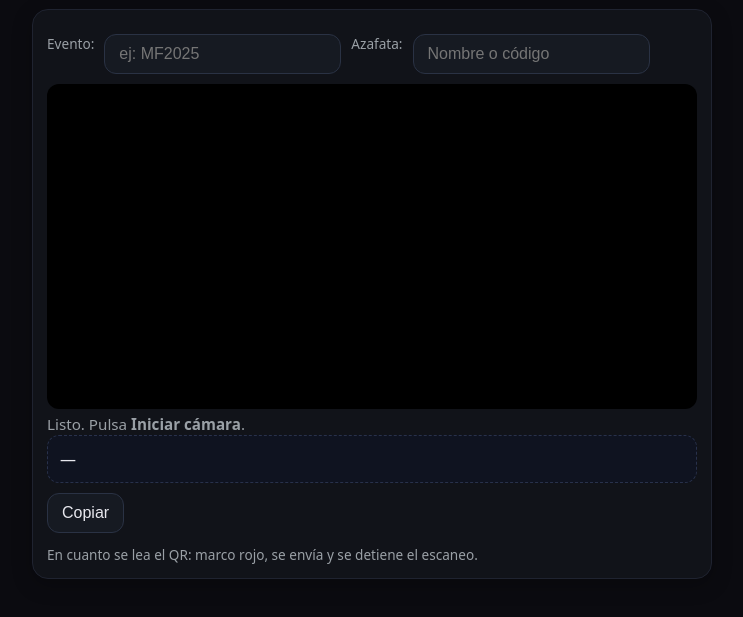
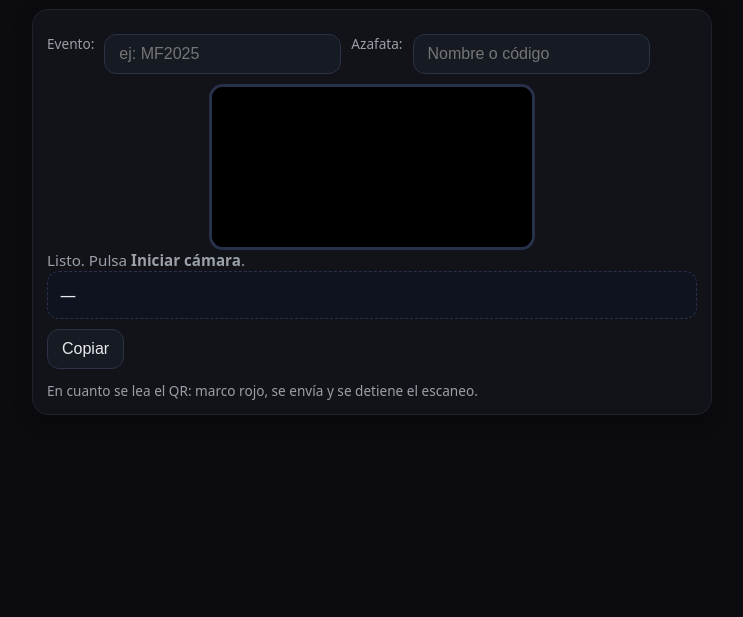
Before and after one commit to KLockner2025/qr-checkin, a website: page docs/index.html in a window 1280 px wide. Shown: the part 63-680 px from the top of the page, without its empty margins (268-1011 px from the left). Drawn offline with Linux system fonts and the light colour scheme.

Commit message:
chore: actualizar estilos (docs)

```diff
--- a/docs/styles.css
+++ b/docs/styles.css
@@ -1,13 +1,36 @@
 :root { --bg:#0b0b10; --fg:#e8e8ee; --sub:#9aa0a6; --accent:#6ee7b7; --danger:#ef4444; }
+
 html,body { margin:0; background:var(--bg); color:var(--fg);
   font-family: ui-sans-serif, system-ui, -apple-system, Segoe UI, Roboto, Helvetica, Arial; }
+
 .wrap { max-width: 680px; margin: 0 auto; padding: 20px; }
 header { display:flex; align-items:center; justify-content:space-between; gap:12px; }
 h1 { font-size: 1.2rem; margin: 0; }
+
 .card { margin-top:12px; background:#111319; border:1px solid #1f2330;
   border-radius:16px; padding:14px; box-shadow: 0 6px 20px rgba(0,0,0,.25); }
-video { width:100%; border-radius: 12px; background:#000; }
+
+/* Recuadro de cámara más pequeño y centrado */
+.cam {
+  width: 280px;               /* tamaño reducido en móvil */
+  max-width: 90vw;
+  margin: 10px auto 0 auto;
+  border: 3px solid #28314b;
+  border-radius: 14px;
+  overflow: hidden;
+  transition: border-color .12s ease, box-shadow .12s ease;
+}
+@media (min-width: 480px) { .cam { width: 320px; } }
+
+.cam.flash {
+  border-color: var(--danger);
+  box-shadow: 0 0 0 3px rgba(239,68,68,.25), 0 0 24px rgba(239,68,68,.35);
+}
+
+video { width:100%; height:auto; background:#000; display:block; }
+
 .row { display:flex; gap:10px; flex-wrap:wrap; margin:10px 0; }
+
 button, select, input {
   background:#161a22; color:var(--fg); border:1px solid #2a3244; border-radius:12px;
   padding:10px 14px; font-size:16px; outline: none;
@@ -16,6 +39,7 @@ input { min-width: 130px; }
 button:hover { border-color:#3a455e; }
 button.accent { border-color:#19483e; background:#10211c; }
 button.danger { border-color:#5a1f24; background:#1e0f11; }
+
 .status { color:var(--sub); font-size:.95rem; min-height:1.4em; }
 .out { background:#0f1320; border:1px dashed #28314b; border-radius:12px; padding:12px; word-break: break-word; }
 .ok { color:var(--accent); }
```
